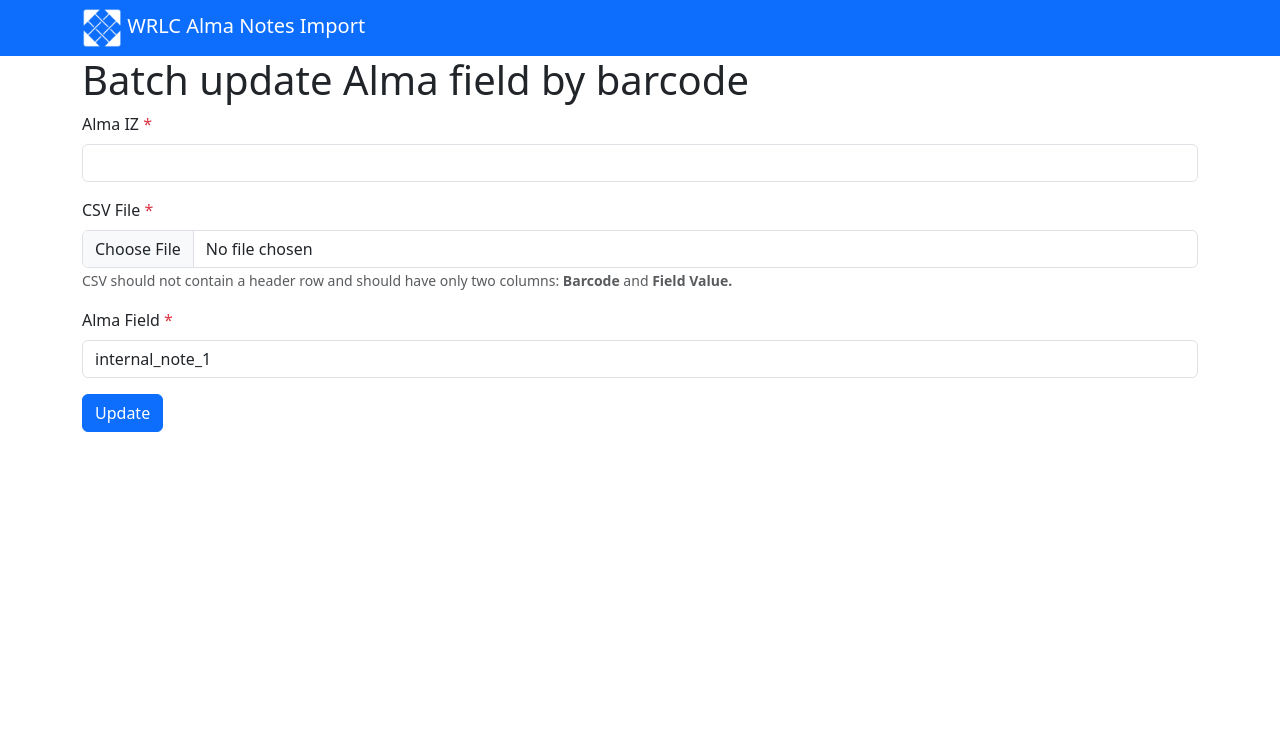
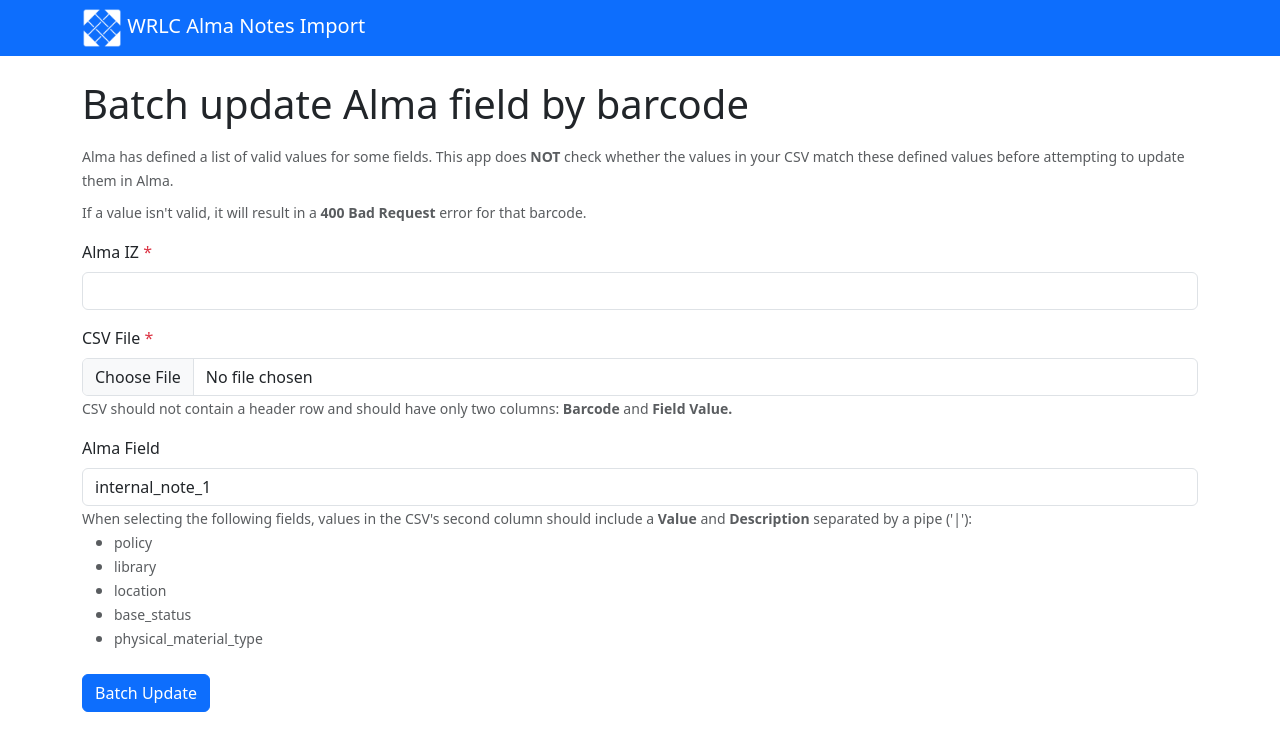
Before and after one commit to WRLC/alma-notes-import-flask, a Flask app: template app/templates/upload.html in a window 1280 px wide. Shown: the top 751 px of the page. Run offline with Flask 3, Linux system fonts and the light colour scheme; the template is opened without the code that fills it: values that come from a table or form of the project are taken from there, others are empty; parts of the project's set-up code (start-up, migrations or seed data) failed here and were passed over; some libraries are stand-ins or nearby versions.

Commit message:
update form controls

```diff
--- a/app/forms/uploadform.py
+++ b/app/forms/uploadform.py
@@ -14,19 +14,22 @@
     almafield = SelectField('Alma Field', choices=[
         'pid',
         'barcode',
+        'policy',
+        'provenance',
+        'description',
+        'library',
+        'location',
+        'pages',
+        'pieces',
+        'requested',
         'creation_date',
         'modification_date',
         'base_status',
         'awaiting_reshelving',
-        'reshelving_time',
         'physical_material_type',
-        'policy',
-        'provenance',
         'po_line',
-        'issue_date',
         'is_magnetic',
         'arrival_date',
-        'expected_arrival_date',
         'year_of_issue',
         'enumeration_a',
         'enumeration_b',
@@ -45,45 +48,21 @@
         'pattern_type',
         'linking_number',
         'type_of_unit',
-        'description',
-        'replacement_cost',
         'receiving_operator',
         'process_type',
-        'work_order_type',
-        'work_order_at',
         'inventory_number',
-        'inventory_date',
         'inventory_price',
-        'receive_number',
-        'weeding_number',
-        'weeding_date',
-        'library',
-        'location',
         'alternative_call_number',
         'alternative_call_number_type',
-        'alt_number_source',
         'storage_location_id',
-        'pages',
-        'pieces',
         'public_note',
         'fulfillment_note',
-        'due_date',
-        'due_date_policy',
         'internal_note_1',
         'internal_note_2',
         'internal_note_3',
         'statistics_note_1',
         'statistics_note_2',
         'statistics_note_3',
-        'requested',
-        'edition',
-        'imprint',
-        'language',
-        'library_details',
-        'parsed_alt_call_number',
-        'parsed_call_number',
-        'parsed_issue_level_description',
-        'title_abcnph',
         'physical_condition',
         'committed_to_retain',
         'retention_reason',
--- a/app/static/css/style.css
+++ b/app/static/css/style.css
@@ -37,3 +37,8 @@
     content: " *";
     color: var(--bs-danger);
 }
+
+td pre {
+    max-width: 600px;
+    overflow: scroll;
+}
--- a/app/templates/base.html
+++ b/app/templates/base.html
@@ -8,7 +8,7 @@
         <link rel="shortcut icon" href="{{ url_for('static', filename='images/favicon.ico') }}">
     </head>
     <body>
-        <header class="header">
+        <header class="header mb-4">
             <nav class="navbar navbar-expand-lg navbar-dark bg-primary">
                 <div class="container">
                     <div class="collapse navbar-collapse" id="navbarText">
--- a/app/templates/upload.html
+++ b/app/templates/upload.html
@@ -1,7 +1,13 @@
 {% extends 'base.html' %}
 
 {% block content %}
-    <h1>Batch update Alma field by barcode</h1>
+    <h1 class="mb-3">Batch update Alma field by barcode</h1>
+    <div class="text-muted mb-2">
+        <small>Alma has defined a list of valid values for some fields. This app does <strong>NOT</strong> check whether the values in your CSV match these defined values before attempting to update them in Alma.</small>
+    </div>
+    <div class="text-muted mb-3">
+        <small>If a value isn't valid, it will result in a <strong>400 Bad Request</strong> error for that barcode.</small>
+    </div>
     <form method="POST"  enctype="multipart/form-data">
         {{ form.csrf_token }}
         <div class="mb-3 required">
@@ -16,16 +22,26 @@
                 <div class="alert alert-danger" role="alert">{{ error }}</div>
             {% endfor %}
         {% endif %}
-        <div class="mb-3 required">
+        <div class="mb-4 required">
             {{ form.almafield.label(class_='form-label') }}<br />{{ form.almafield(class_='form-control') }}
+            <div class="text-muted">
+                <small class="text-muted">When selecting the following fields, values in the CSV's second column should include a <strong>Value</strong> and <strong>Description</strong> separated by a pipe ('|'):</small>
+                    <ul>
+                        <li><small>policy</small></li>
+                        <li><small>library</small></li>
+                        <li><small>location</small></li>
+                        <li><small>base_status</small></li>
+                        <li><small>physical_material_type</small></li>
+                    </ul>
+            </div>
         </div>
         <div class="actions">
-            <input class="btn btn-primary mb-3" type="submit" value="Update">
+            <input class="btn btn-primary mb-4" type="submit" value="Batch Update">
         </div>
     </form>
     {% if imports|length > 0 %}
-        <h2>Import History</h2>
-        <table class="table table-bordered table-hover table-sm report small">
+        <h2 class="mb-3">Import History</h2>
+        <table class="table table-bordered table-hover table-sm report">
             <thead class="table-dark sticky-top">
                 <tr>
                     <th>Uploaded</th>
```
Also changed, not shown: app/tasks/batch.py (+43 -1 lines).
